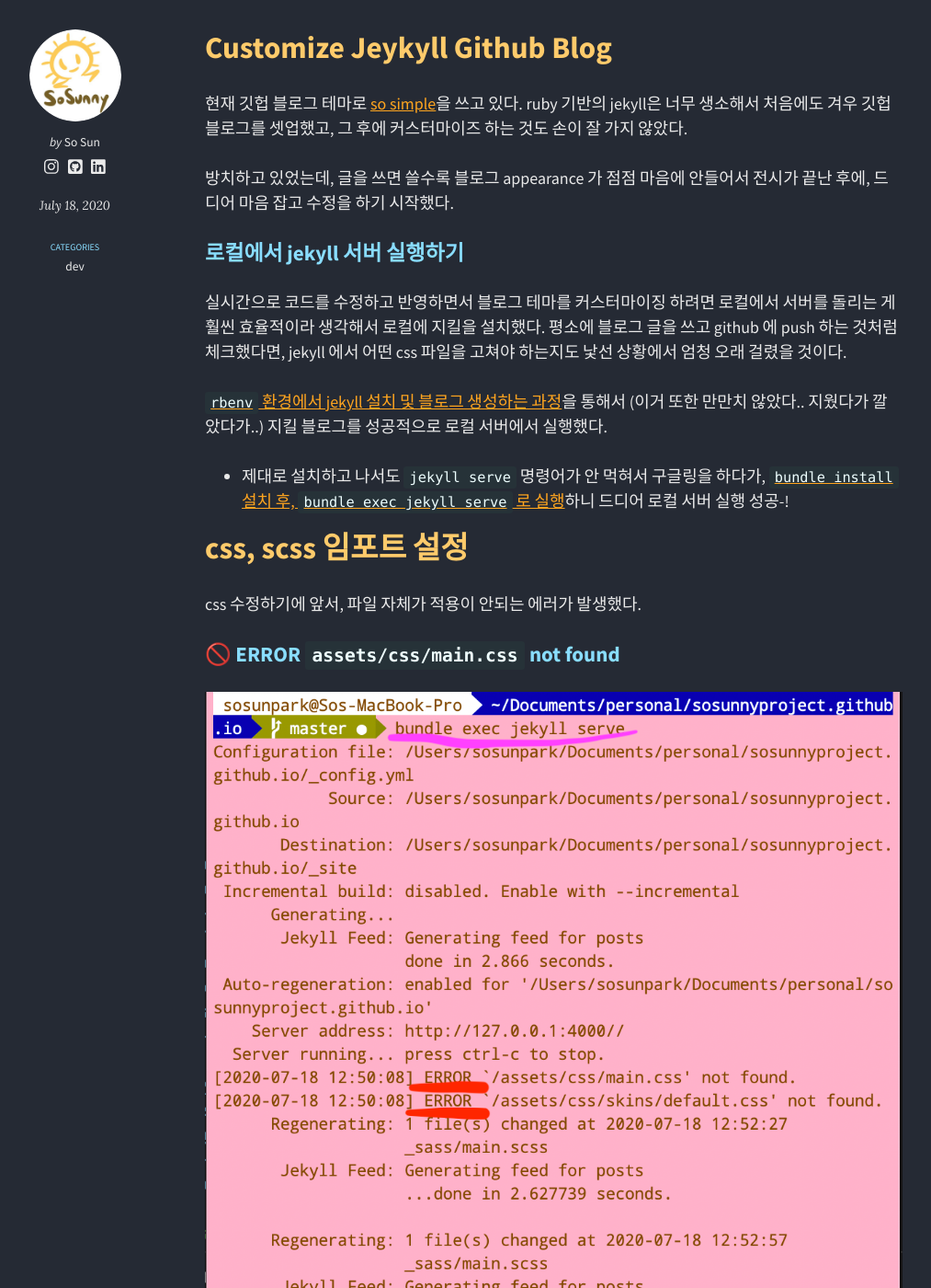
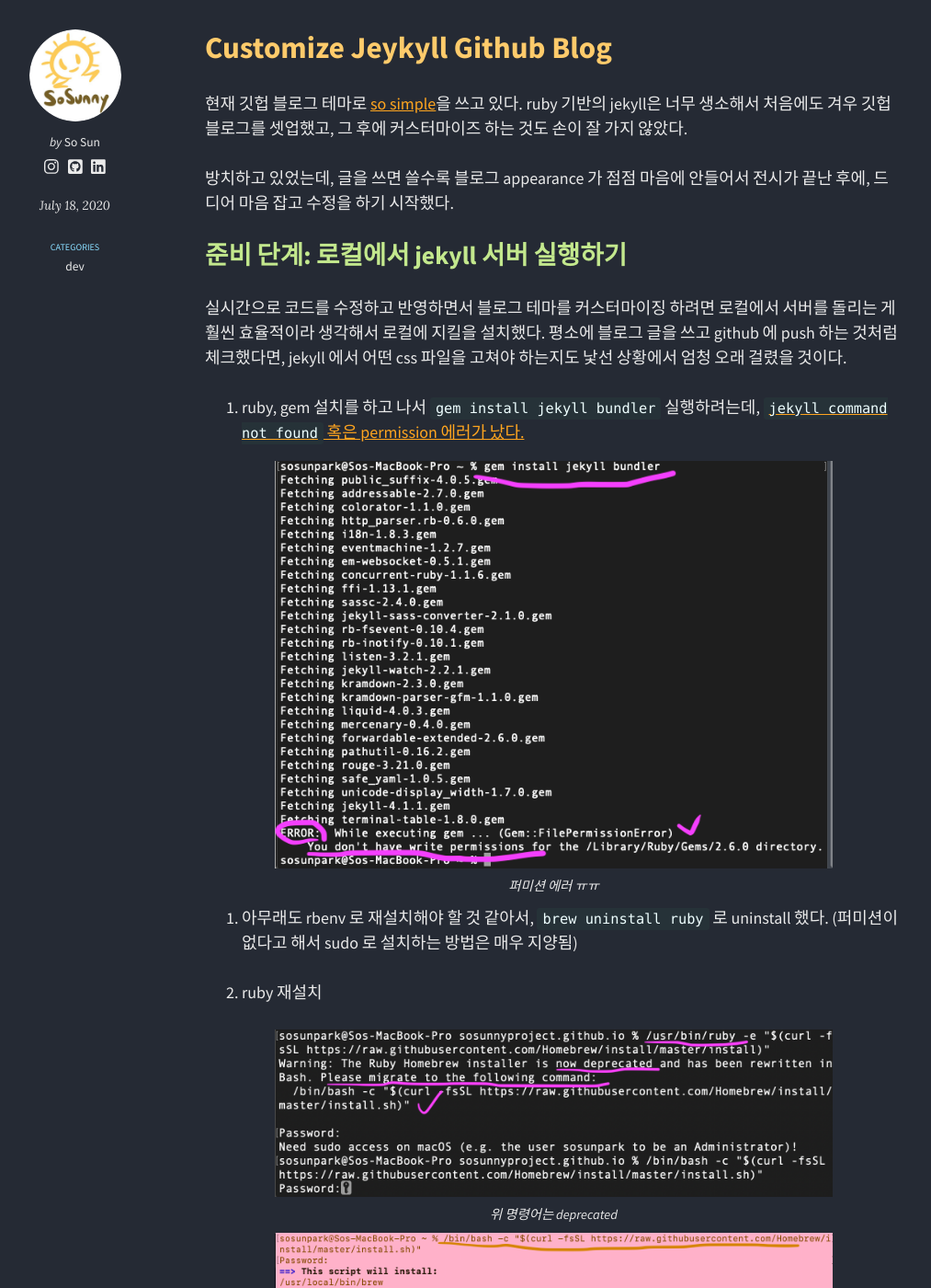
Before and after one commit to sosunnyproject/jekyll-blog, a Jekyll site: the page built from _posts/dev/2020-07-19-jekyllBlog.md, in a window 1280 px wide and 1400 px high, scrolled down 442 px. Shown: the whole window at 92% size, without its empty margins (152-1165 px from the left). Built offline with Jekyll 4.4.1, drawn with Linux system fonts in a browser that asks for light colours; nearby versions of some CDN libraries; some web fonts are replaced; some of the changed text lies outside the part shown.

Commit message:
jekyll blog 커스텀

```diff
--- a/_posts/dev/2020-07-19-jekyllBlog.md
+++ b/_posts/dev/2020-07-19-jekyllBlog.md
@@ -14,15 +14,47 @@
 
 방치하고 있었는데, 글을 쓰면 쓸수록 블로그 appearance 가 점점 마음에 안들어서 전시가 끝난 후에, 드디어 마음 잡고 수정을 하기 시작했다.
 
-### 로컬에서 jekyll 서버 실행하기
+## 준비 단계: 로컬에서 jekyll 서버 실행하기
 
 실시간으로 코드를 수정하고 반영하면서 블로그 테마를 커스터마이징 하려면 로컬에서 서버를 돌리는 게 훨씬 효율적이라 생각해서 로컬에 지킬을 설치했다.
 평소에 블로그 글을 쓰고 github 에 push 하는 것처럼 체크했다면, jekyll 에서 어떤 css 파일을 고쳐야 하는지도 낯선 상황에서 엄청 오래 걸렸을 것이다.
 
-[`rbenv` 환경에서 jekyll 설치 및 블로그 생성하는 과정](https://lhy.kr/create-jekyll-blog-using-rbenv-and-github-pages)을 통해서 (이거 또한 만만치 않았다.. 지웠다가 깔았다가..) 지킬 블로그를 성공적으로 로컬 서버에서 실행했다.
- - 제대로 설치하고 나서도 `jekyll serve` 명령어가 안 먹혀서 구글링을 하다가, [`bundle install` 설치 후, `bundle exec jekyll serve` 로 실행](https://github.com/ColaMakerspace/ColaMakerspace.github.io/issues/12)하니 드디어 로컬 서버 실행 성공-!
+1. ruby, gem 설치를 하고 나서 `gem install jekyll bundler` 실행하려는데, [`jekyll command not found` 혹은 permission 에러가 났다.](https://stackoverflow.com/questions/51126403/you-dont-have-write-permissions-for-the-library-ruby-gems-2-3-0-directory-ma)
 
-# css, scss 임포트 설정
+<figure style="display: block; margin: 0 auto; text-align: center">
+<img src="../../images/202007/gem-install-jekyll-error.png" width="80%">
+<figcaption><em> 퍼미션 에러 ㅠㅠ </em></figcaption>
+</figure>
+
+2. 아무래도 rbenv 로 재설치해야 할 것 같아서, `brew uninstall ruby` 로 uninstall 했다. (퍼미션이 없다고 해서 sudo 로 설치하는 방법은 매우 지양됨)
+
+3. ruby 재설치
+<figure style="display: block; margin: 0 auto; text-align: center">
+<img src="../../images/202007/ruby-install-depre.png" width="80%">
+<figcaption><em> 위 명령어는 deprecated</em></figcaption>
+</figure>
+
+<figure style="display: block; margin: 0 auto; text-align: center">
+<img src="../../images/202007/ruby-homebrew-install.png" width="80%">
+<figcaption><em>homebrew 웹사이트 참조 https://brew.sh/</em></figcaption>
+</figure>
+
+4. [`rbenv` 환경에서 jekyll 설치 및 블로그 생성하는 과정](https://lhy.kr/create-jekyll-blog-using-rbenv-and-github-pages)을 통해서
+지킬 블로그를 성공적으로 로컬 서버에서 실행했다.
+
+<figure style="display: block; margin: 0 auto; text-align: center">
+<img src="../../images/202007/brew-install-rbenv.png" width="80%">
+<figcaption><em>rbenv 설치</em></figcaption>
+</figure>
+
+5. 제대로 설치하고 나서도 `jekyll serve` 명령어가 안 먹혀서 구글링을 하다가, [`bundle install` 설치 후, `bundle exec jekyll serve` 로 실행](https://github.com/ColaMakerspace/ColaMakerspace.github.io/issues/12)하니 드디어 로컬 서버 실행 성공-!
+
+#### 참고한 기타 링크들
+- [install ruby with rbenv](https://gist.github.com/stonehippo/cc0f3098516fb52390f1)
+- [change ruby version](https://stackoverflow.com/questions/54977098/how-to-change-which-version-of-ruby-i-am-using/54977206)
+
+
+# 실전: css, scss 임포트 설정
 
 css 수정하기에 앞서, 파일 자체가 적용이 안되는 에러가 발생했다.
 
@@ -30,13 +62,15 @@
 
 ![jekyll-css-import-error](/images/202007/jekyll-serve-css-error.png)
 
+##### 나한테는 소용없었지만, 다른 해결방법들
 - 내 디렉토리를 보면 css 파일은 하나도 없고, scss 파일만 있었다. scss는 제대로 건드려본 적이 없어서 생소했다.
 - `_config.yml` 파일에서 url 이나 baseurl 셋팅이 제대로 안 되어있는 경우, css 가 안먹힌다. 하지만 내 경우에는 다 정상적으로 설정되어 있었다.
 - `_config.yml` 에서 [scss 파일 설정을 위해 `sass_dir` 등을 지정하는 것](https://kgmyh.github.io/blog/2017/12/23/Jekyll_Using_Sass/)도 소용 없었다.
+- 혹시나 지킬 버전이 1.0 이하라면, [scss 파일 자체를 읽지 못한다](https://github.com/jekyll/jekyll/issues/3957)
 
 ~~도대체 뭐가 문제야!!!😿~~
 
-### ➡️➡️ 해결방법: scss 파일 위에 --- 쓰기
+### ➡️➡️ 해결방법: scss 파일 위에 - - - 쓰기
 
 ![jekyll-scss](/images/202007/jekyll-scss.png)
 
@@ -75,3 +109,23 @@
 <img src="../../images/202007/working-blog.png" width="80%">
 <figcaption>사실 이건 css를 더 더 더 수정하고 나서의 결과</figcaption>
 </figure>
+
+# 번외: 테마 바꾸기 🎨
+
+so-simple 테마에는 light.scss, default.scss, dark.scss 이렇게 세 가지 테마가 있다. default 말고 dark 로 바꾸고 싶었다.
+
+아래 그림처럼 dark.css 로 설정을 바꾸고, dark.scss 파일 말머리에도 --- 를 넣어줬다.
+
+*(추가로 폰트도 바꾸고 싶어서 임포트했다.)*
+
+<figure style="display: block; margin: 0 auto; text-align: center">
+<img src="../../images/202007/head.html-edit.png" width="90%">
+<figcaption>stylesheet 변경</figcaption>
+</figure>
+
+
+
+#### References
+
+- [jekyll not reading scss](https://talk.jekyllrb.com/t/jekyll-is-not-compiling-scss-files/788/2)
+- [jekyll 공식 블로그: assets 설명](https://jekyllrb-ko.github.io/docs/step-by-step/07-assets/)
```
Also changed, not shown: images/202007/brew-install-rbenv.png (added), images/202007/gem-install-jekyll-error.png (added), images/202007/head.html-edit.png (added), images/202007/jekyll-bundle.png (added), images/202007/ruby-homebrew-install.png (added), images/202007/ruby-install-depre.png (added).
